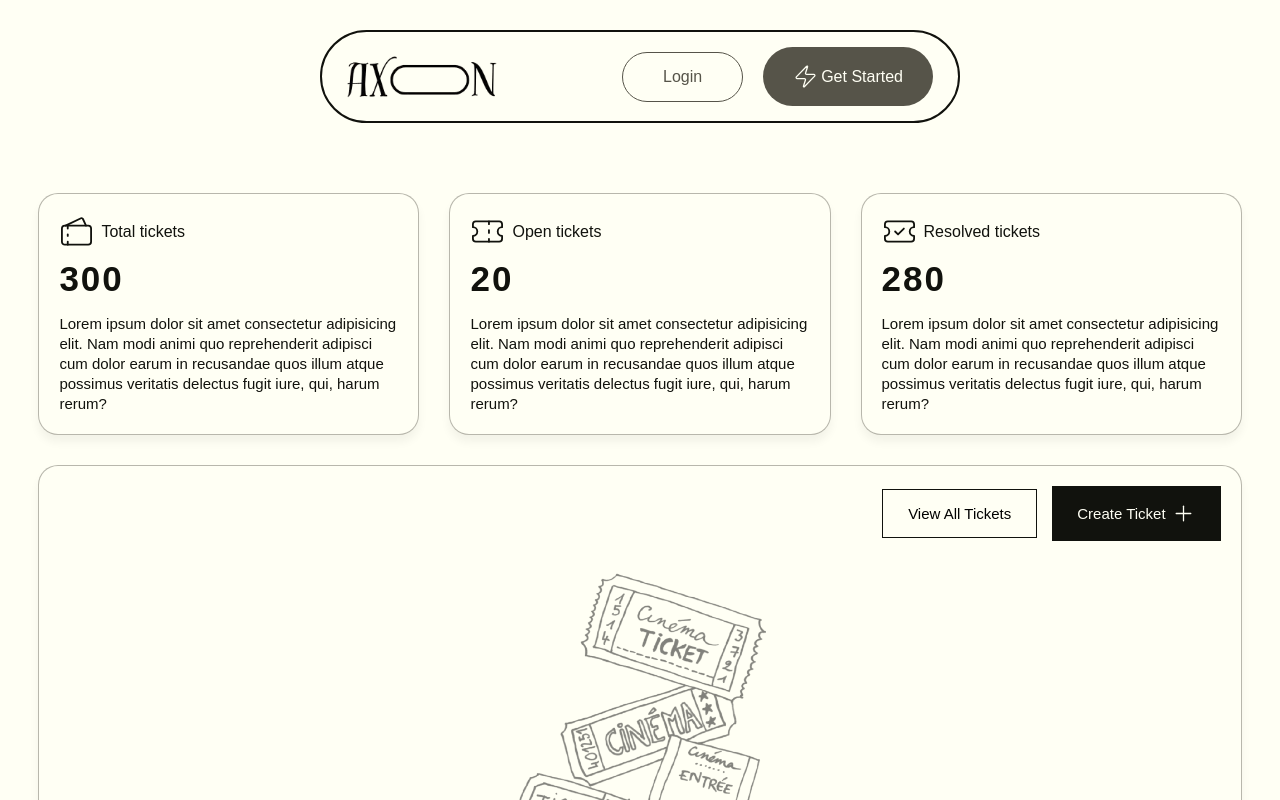
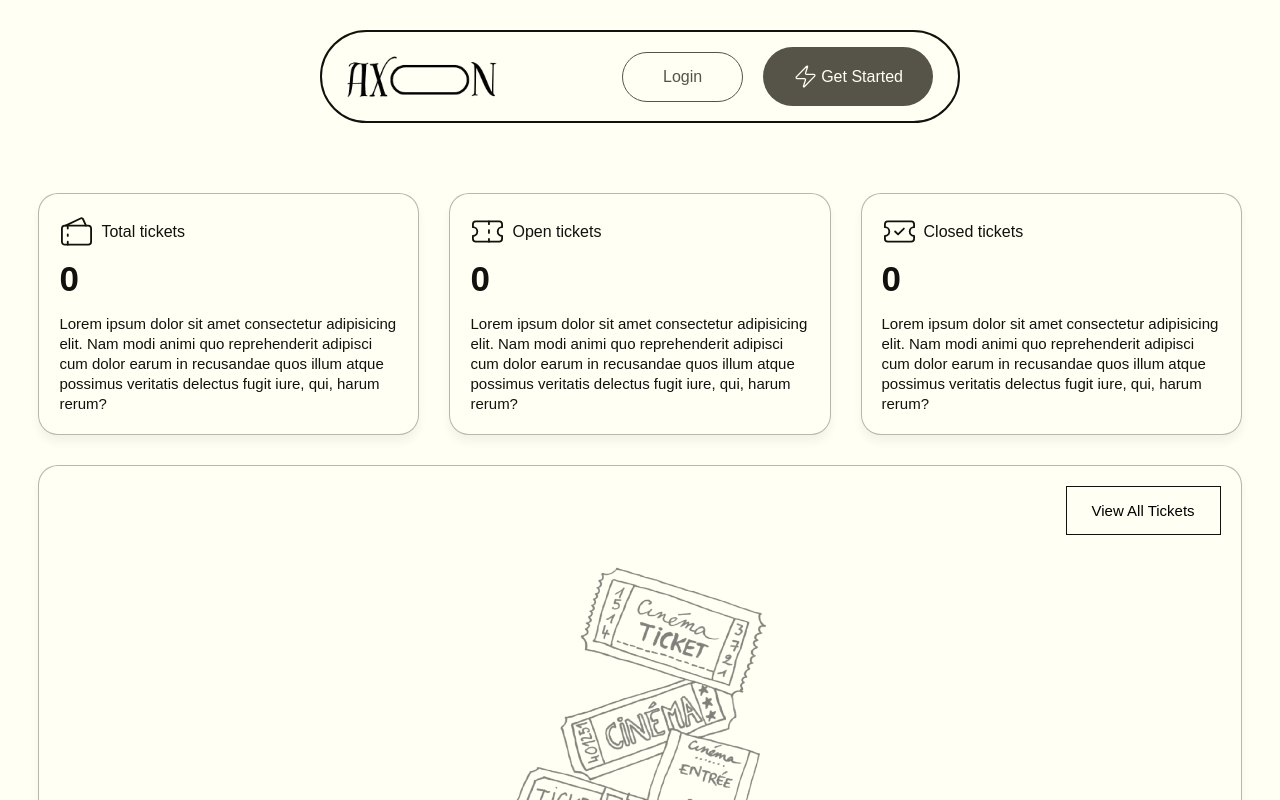
Before and after one commit to Jaycode01/axon, a React (Vite) app: page /dashboard in a window 1280 px wide. Shown: the top 800 px of the page. Built offline with nearby package versions, Linux system fonts and the light colour scheme; a web font is replaced by a local one.

Commit message:
added the mandatory max width as required in the task description

```diff
--- a/src/pages/auth.css
+++ b/src/pages/auth.css
@@ -1,3 +1,8 @@
+.auth_container {
+  max-width: 1440px;
+  margin: 0 auto;
+}
+
 .back {
   background-color: inherit;
   padding: 10px;
--- a/src/pages/dashboard.css
+++ b/src/pages/dashboard.css
@@ -5,6 +5,8 @@
 
 .dashboard {
   padding: 70px 3%;
+  max-width: 1440px;
+  margin: 0 auto;
 }
 
 .dashboard .top_section {
--- a/src/pages/dashboard.jsx
+++ b/src/pages/dashboard.jsx
@@ -1,27 +1,43 @@
+import { useState, useEffect } from "react";
 import Navbar from "../components/layout/navbar";
 import { useNavigate } from "react-router-dom";
 import "./dashboard.css";
 
 function Dashboard() {
+  const [stats, setstats] = useState({
+    total: 0,
+    open: 0,
+    closed: 0,
+  });
+
+  useEffect(() => {
+    const savedtickets = JSON.parse(localStorage.getItem("tickets")) || [];
+
+    const total = savedtickets.length;
+    const open = savedtickets.filter((t) => t.status === "open").length;
+    const closed = savedtickets.filter((t) => t.status === "closed").length;
+
+    setstats({ total, open, closed });
+  }, []);
   const summaries = [
     {
       label: "Total tickets",
       icon: "assets/tickets.svg",
-      value: 300,
+      value: stats.total,
       description:
         "Lorem ipsum dolor sit amet consectetur adipisicing elit. Nam modi animi quo reprehenderit adipisci cum dolor earum in recusandae quos illum atque possimus veritatis delectus fugit iure, qui, harum rerum?",
     },
     {
       label: "Open tickets",
       icon: "assets/open_ticket.svg",
-      value: 20,
+      value: stats.open,
       description:
         "Lorem ipsum dolor sit amet consectetur adipisicing elit. Nam modi animi quo reprehenderit adipisci cum dolor earum in recusandae quos illum atque possimus veritatis delectus fugit iure, qui, harum rerum?",
     },
     {
-      label: "Resolved tickets",
+      label: "Closed tickets",
       icon: "assets/resolved_ticket.svg",
-      value: 280,
+      value: stats.closed,
       description:
         "Lorem ipsum dolor sit amet consectetur adipisicing elit. Nam modi animi quo reprehenderit adipisci cum dolor earum in recusandae quos illum atque possimus veritatis delectus fugit iure, qui, harum rerum?",
     },
@@ -49,9 +65,6 @@ function Dashboard() {
             <button type="button" onClick={() => navigate("/tickets")}>
               View All Tickets
             </button>
-            <button type="button">
-              Create Ticket <img src="assets/plus.svg" alt="add ticket" />
-            </button>
           </div>
 
           <div className="center_image">
--- a/src/pages/tickets.css
+++ b/src/pages/tickets.css
@@ -6,6 +6,8 @@
 .tickets_management {
   display: flex;
   flex-direction: column;
+  max-width: 1440px;
+  margin: 0 auto;
   gap: 70px;
   padding: 5% 30px;
 }
@@ -36,6 +38,7 @@
   align-items: center;
   font-family: inherit;
   padding: 13px 25px;
+  cursor: pointer;
   border: none;
 }
 
--- a/src/pages/tickets.jsx
+++ b/src/pages/tickets.jsx
@@ -1,5 +1,6 @@
 import "./tickets.css";
 import { useState, useEffect } from "react";
+import { useNavigate } from "react-router-dom";
 import Navbar from "../components/layout/navbar";
 import CreateTicket from "../components/tickets/createticket";
 import TicketCard from "../components/tickets/ticketcard";
@@ -10,6 +11,8 @@ function Tickets() {
   const [createmodal, setcreatemodal] = useState(false);
   const [editmodal, seteditmodal] = useState(false);
   const [selectedticket, setselectedticket] = useState(null);
+
+  const navigate = useNavigate();
 
   useEffect(() => {
     const savedtickets = JSON.parse(localStorage.getItem("tickets")) || [];
@@ -52,6 +55,9 @@ function Tickets() {
             <button type="button" onClick={() => setcreatemodal(true)}>
               Create New Ticket
             </button>
+            <button type="button" onClick={() => navigate("/dashboard")}>
+              Dashboard
+            </button>
           </div>
         </div>
 
```
